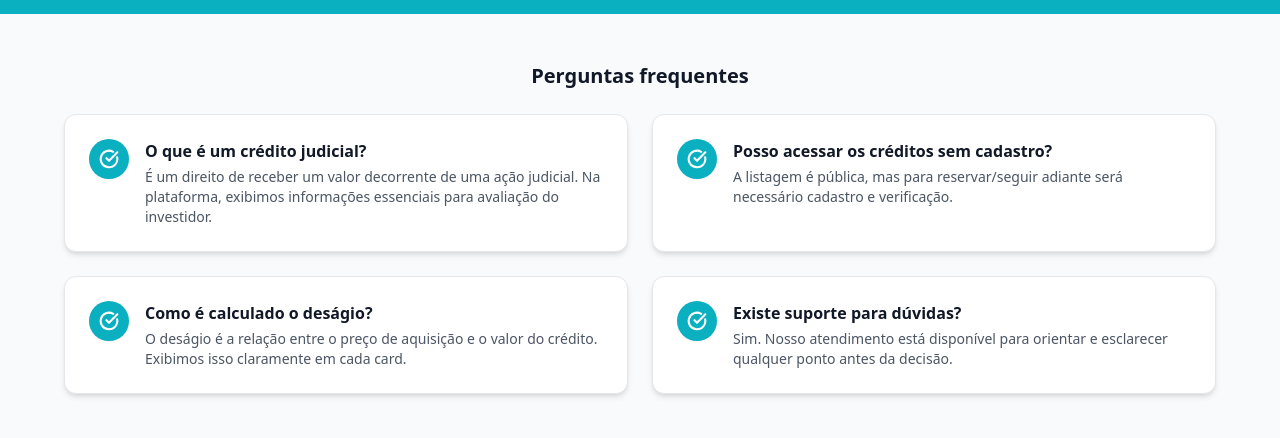
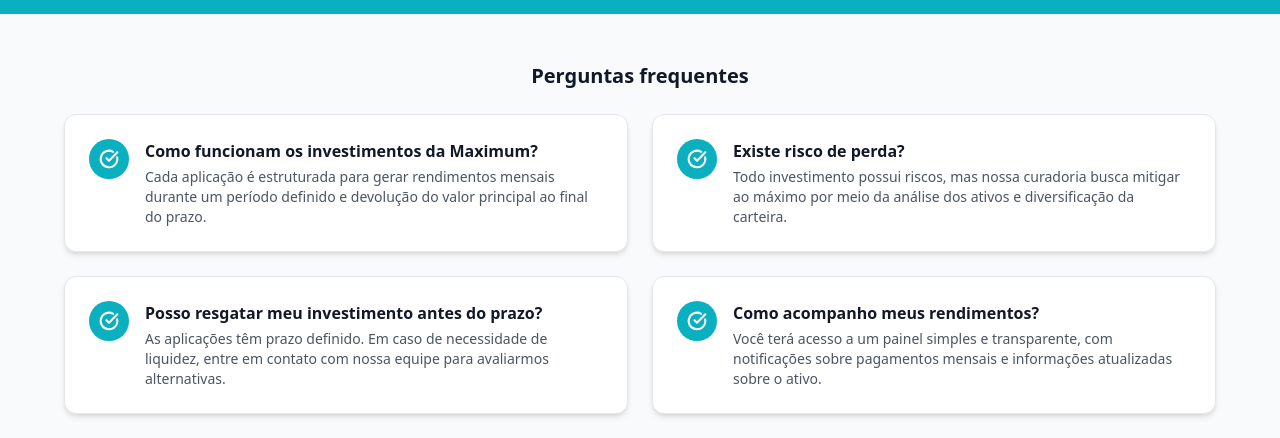
Before and after one commit to skcbroo/front_maximum, a React (Vite) app: page / in a window 1280 px wide. Shown: the part 1280-1718 px from the top of the page. Built offline with nearby package versions, Linux system fonts and the light colour scheme.

Commit message:
Update Home.jsx

```diff
--- a/src/pages/Home.jsx
+++ b/src/pages/Home.jsx
@@ -191,23 +191,24 @@ export default function Home() {
   </h3>
   <div className="grid grid-cols-1 md:grid-cols-2 gap-6">
     <FaqHome
-                            q="O que é um crédito judicial?"
-                            a="É um direito de receber um valor decorrente de uma ação judicial. Na plataforma, exibimos informações essenciais para avaliação do investidor."
+      q="Como funcionam os investimentos da Maximum?"
+      a="Cada aplicação é estruturada para gerar rendimentos mensais durante um período definido e devolução do valor principal ao final do prazo."
     />
     <FaqHome
-                            q="Posso acessar os créditos sem cadastro?"
-                            a="A listagem é pública, mas para reservar/seguir adiante será necessário cadastro e verificação."
+      q="Existe risco de perda?"
+      a="Todo investimento possui riscos, mas nossa curadoria busca mitigar ao máximo por meio da análise dos ativos e diversificação da carteira."
     />
     <FaqHome
-                            q="Como é calculado o deságio?"
-                            a="O deságio é a relação entre o preço de aquisição e o valor do crédito. Exibimos isso claramente em cada card."
+      q="Posso resgatar meu investimento antes do prazo?"
+      a="As aplicações têm prazo definido. Em caso de necessidade de liquidez, entre em contato com nossa equipe para avaliarmos alternativas."
     />
     <FaqHome
-                            q="Existe suporte para dúvidas?"
-                            a="Sim. Nosso atendimento está disponível para orientar e esclarecer qualquer ponto antes da decisão."
+      q="Como acompanho meus rendimentos?"
+      a="Você terá acesso a um painel simples e transparente, com notificações sobre pagamentos mensais e informações atualizadas sobre o ativo."
     />
   </div>
 </section>
+
 
                 {/* LOCALIZAÇÃO */}
                 <section className="max-w-6xl mx-auto mb-8">
```
Lines whose indentation alone changed are shown as unchanged.
